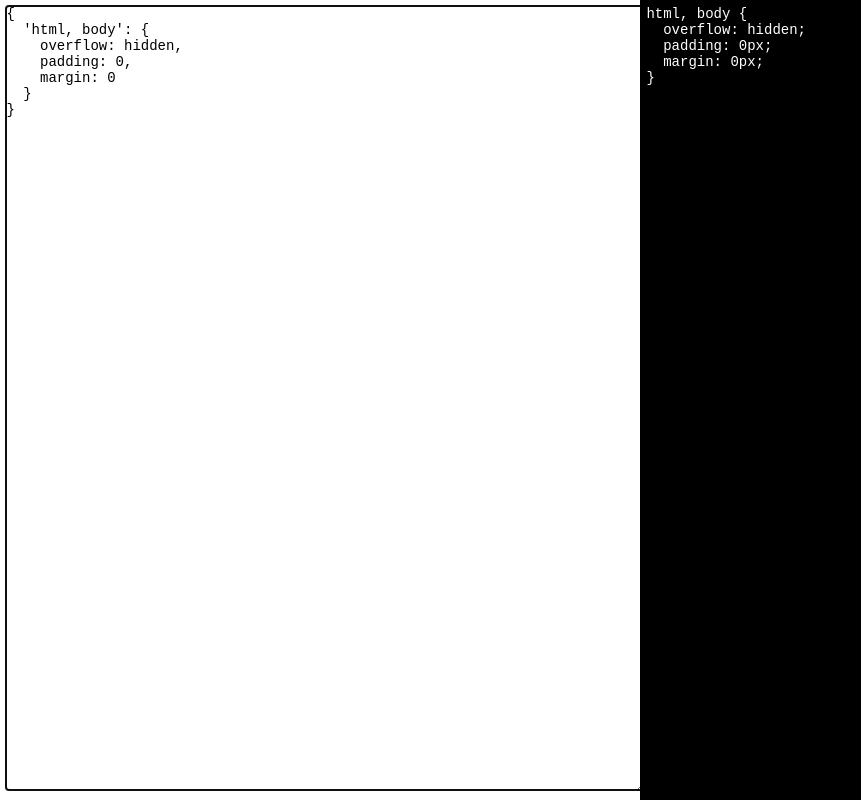
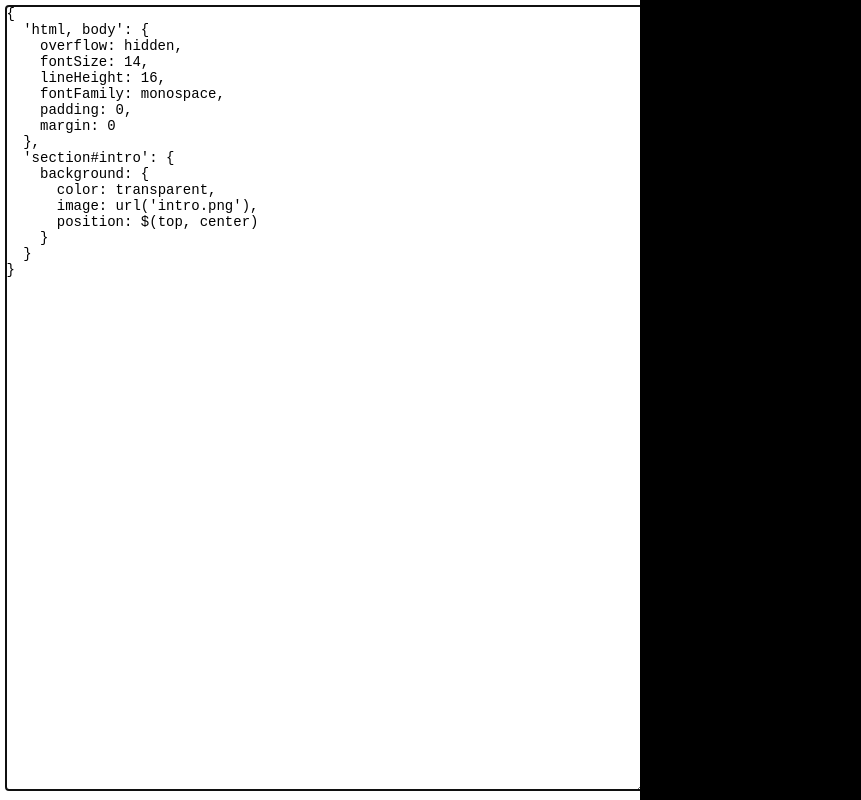
Before and after one commit to WebReflection/restyle, a plain HTML site: page with/index.html in a window 1280 px wide. Shown: the whole page, without its empty margins (0-861 px from the left). Drawn offline with Linux system fonts and the light colour scheme.

Commit message:
adding concatenation

```diff
--- a/with/index.html
+++ b/with/index.html
@@ -14,7 +14,7 @@
           overflowX: hidden,
           fontSize: 14,
           lineHeight: 16,
-          fontFamily: 'monospace',
+          fontFamily: monospace,
           padding: 0,
           margin: 0,
           border: none,
@@ -78,8 +78,18 @@
     <div><div><textarea autofocus>{
   'html, body': {
     overflow: hidden,
+    fontSize: 14,
+    lineHeight: 16,
+    fontFamily: monospace,
     padding: 0,
     margin: 0
+  },
+  'section#intro': {
+    background: {
+      color: transparent,
+      image: url('intro.png'),
+      position: $(top, center)
+    }
   }
 }</textarea></div></div>
     <div><div><pre></pre></div></div>
```
